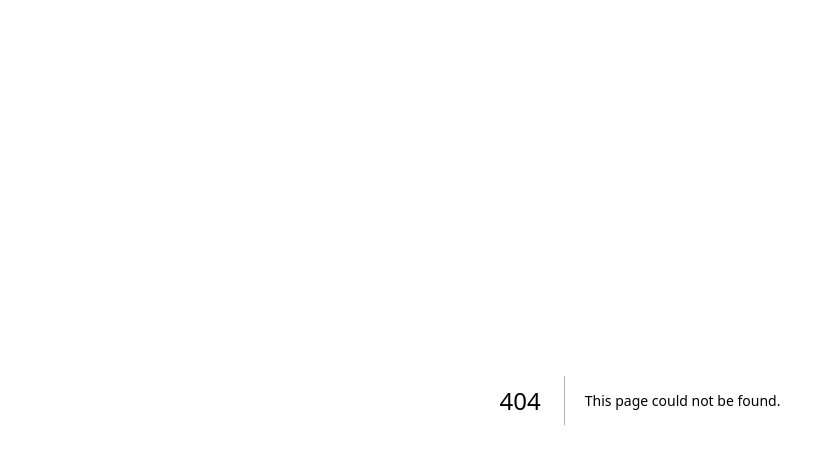
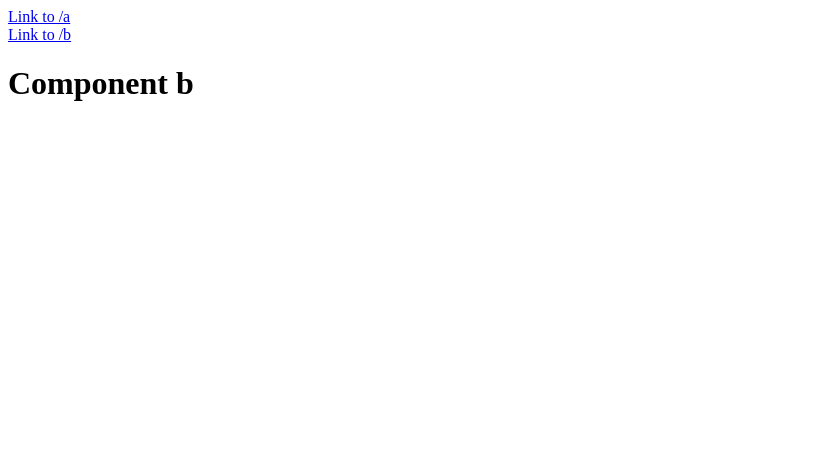
Before and after one commit to hanyanxx1/next_dev_guide, a Next.js app: page /b in a window 1280 px wide. Before the commit this address had no page. Shown: the top 464 px of the page, without its empty margins (0-835 px from the left). Built offline with nearby package versions, Linux system fonts and the light colour scheme.

Commit message:
2. 路由缓存（Router Cache

```diff
--- /dev/null
+++ b/app/a/page.js
@@ -0,0 +1,3 @@
+export default function Page() {
+  return <h1>Component a</h1>;
+}
--- /dev/null
+++ b/app/b/page.js
@@ -0,0 +1,3 @@
+export default function Page() {
+  return <h1>Component b</h1>;
+}
--- a/app/layout.js
+++ b/app/layout.js
@@ -1,14 +1,17 @@
-import "./globals.css";
-
-export const metadata = {
-  title: "Create Next App",
-  description: "Generated by create next app",
-};
+// app/layout.js
+import Link from "next/link";
 
 export default function RootLayout({ children }) {
   return (
     <html lang="en">
-      <body>{children}</body>
+      <body>
+        <div>
+          <Link href="/a">Link to /a</Link>
+          <br />
+          <Link href="/b">Link to /b</Link>
+        </div>
+        {children}
+      </body>
     </html>
   );
 }
```
